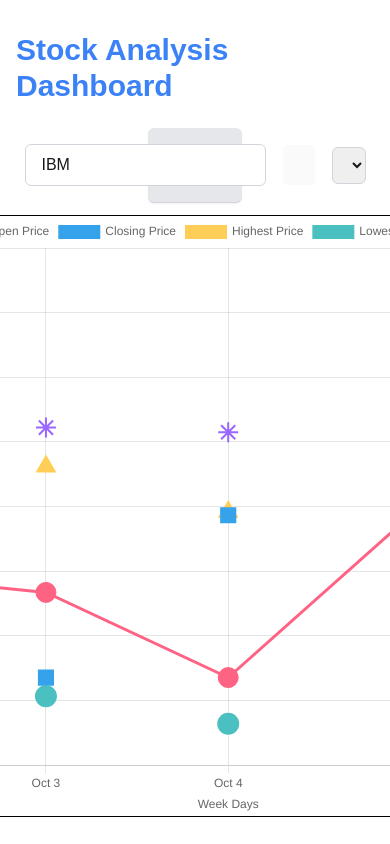
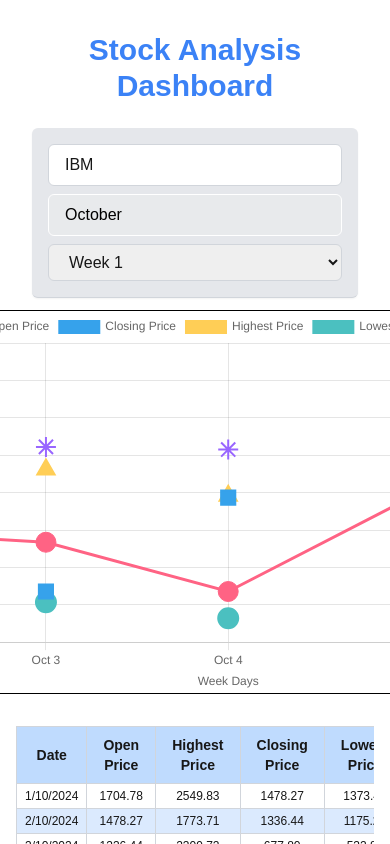
Before and after one commit to OptimizationGuru/stock-analysis, a Next.js app: page / in a window 390 px wide. Shown: the top 844 px of the page. Built offline with nearby package versions, Linux system fonts and the light colour scheme.

Commit message:
feat:responsive

```diff
--- a/app/page.tsx
+++ b/app/page.tsx
@@ -6,12 +6,12 @@ import Navbar from '@/components/Navbar';
 
 const HomePage = () => {
   return (
-    <div className="w-screen h-full p-4 flex flex-col items-center justify-center border-black">
-      <h1 className="text-3xl text-blue-500 font-bold my-4">
+    <div className="w-screen h-full p-4 flex flex-col items-center justify-center ">
+      <h1 className="text-3xl text-blue-500 font-bold my-4 text-center">
         Stock Analysis Dashboard
       </h1>
 
-      <div className="w-[35%] px-4 my-2">
+      <div className="w-full md:w-[35%] px-4 my-2">
         <Navbar />
       </div>
       <div className="mb-8 w-full flex justify-center">
--- a/components/Chart.tsx
+++ b/components/Chart.tsx
@@ -17,7 +17,6 @@ const StockChartWithShapes = () => {
   });
 
   const canvasRef = useRef(null);
-
   const searchStockState: StockState = useSelector(
     (store: RootState) => store.stocks
   );
@@ -161,7 +160,7 @@ const StockChartWithShapes = () => {
   }, [stockState]);
 
   return (
-    <div className="border border-black z-50">
+    <div className="border border-black z-50 sm:w-[100%] md:w-[85%] h-96">
       <canvas ref={canvasRef} width="1200" height="600" />
     </div>
   );
--- a/components/Navbar.tsx
+++ b/components/Navbar.tsx
@@ -1,5 +1,4 @@
 'use client';
-
 import { updateStockData } from '@/redux/stocksSlice';
 import React, { useState, useEffect } from 'react';
 import { useDispatch } from 'react-redux';
@@ -15,11 +14,11 @@ const Navbar = () => {
 
   useEffect(() => {
     handleFilterChange(searchStock, selectedWeek);
-  // eslint-disable-next-line react-hooks/exhaustive-deps
+    // eslint-disable-next-line react-hooks/exhaustive-deps
   }, [searchStock, selectedWeek]);
 
   return (
-    <div className="flex items-center justify-center p-4 bg-gray-200 border-b border-gray-300 rounded-md shadow-sm mb-1">
+    <div className="flex flex-col md:flex-row items-center justify-between p-4 bg-gray-200 border-b border-gray-300 rounded-md shadow-sm mb-1">
       <input
         type="text"
         name="search"
@@ -28,15 +27,15 @@ const Navbar = () => {
         onChange={(e) => {
           setSearchStock(e.target.value);
         }}
-        className="border border-gray-300 rounded-md px-4 py-2 "
+        className="border border-gray-300 rounded-md px-4 py-2 mb-2 md:mb-0 w-full md:w-1/3"
       />
       <input
         type="text"
         disabled
         name="October"
-        placeholder="Search stock..."
+        placeholder="Month"
         value={'October'}
-        className="border border-white text-black rounded-md px-4 py-2 w-1/4 ml-4"
+        className="border border-white text-black rounded-md px-4 py-2 w-full md:w-1/4 mb-2 md:mb-0"
       />
       <select
         name="week"
@@ -44,7 +43,7 @@ const Navbar = () => {
         onChange={(e) => {
           setSelectedWeek(Number(e.target.value));
         }}
-        className="border border-gray-300 rounded-md px-4 py-2 ml-4 w-1/4"
+        className="border border-gray-300 rounded-md px-4 py-2 w-full md:w-1/4"
       >
         <option value={1}>Week 1</option>
         <option value={2}>Week 2</option>
```
